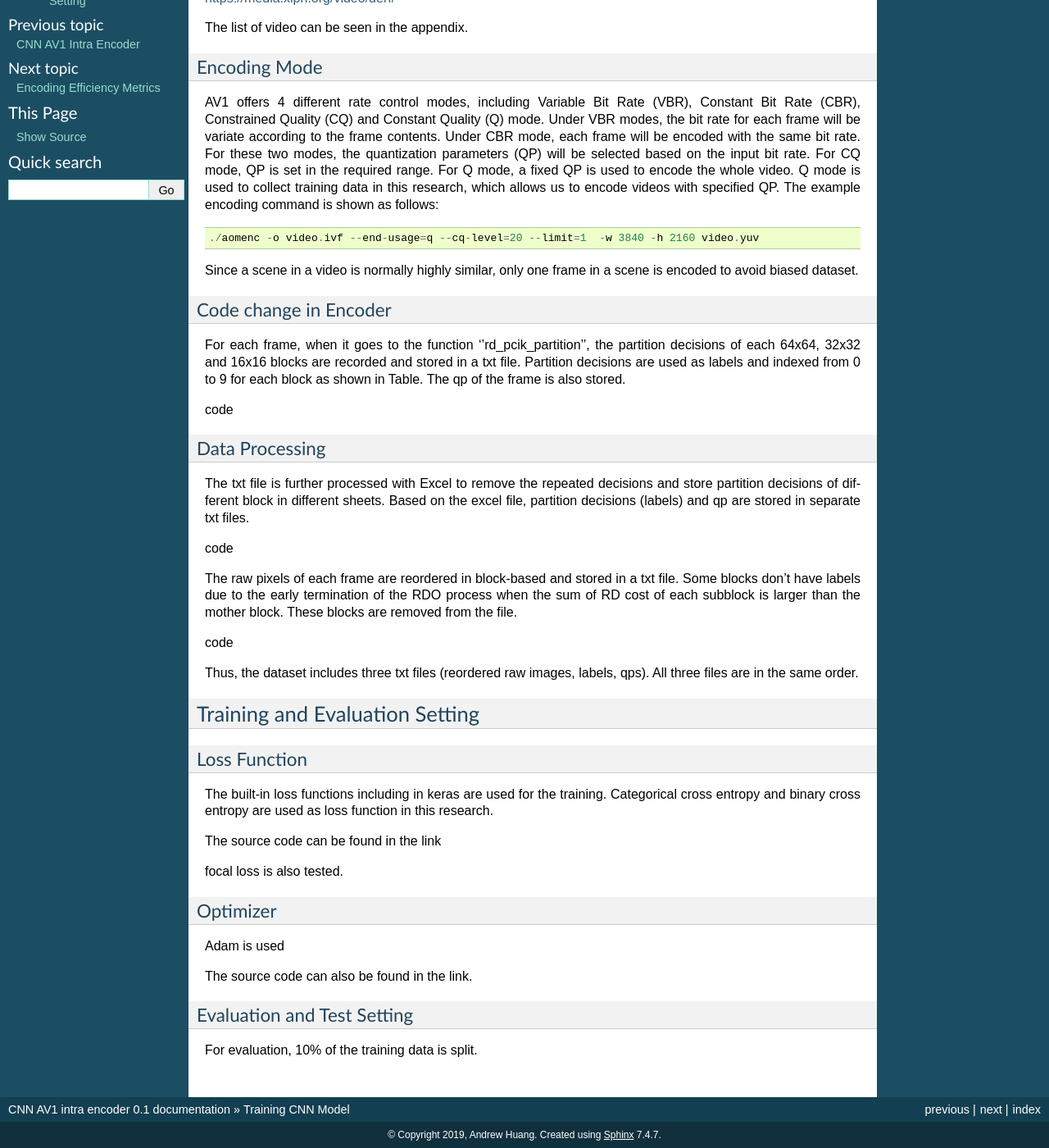
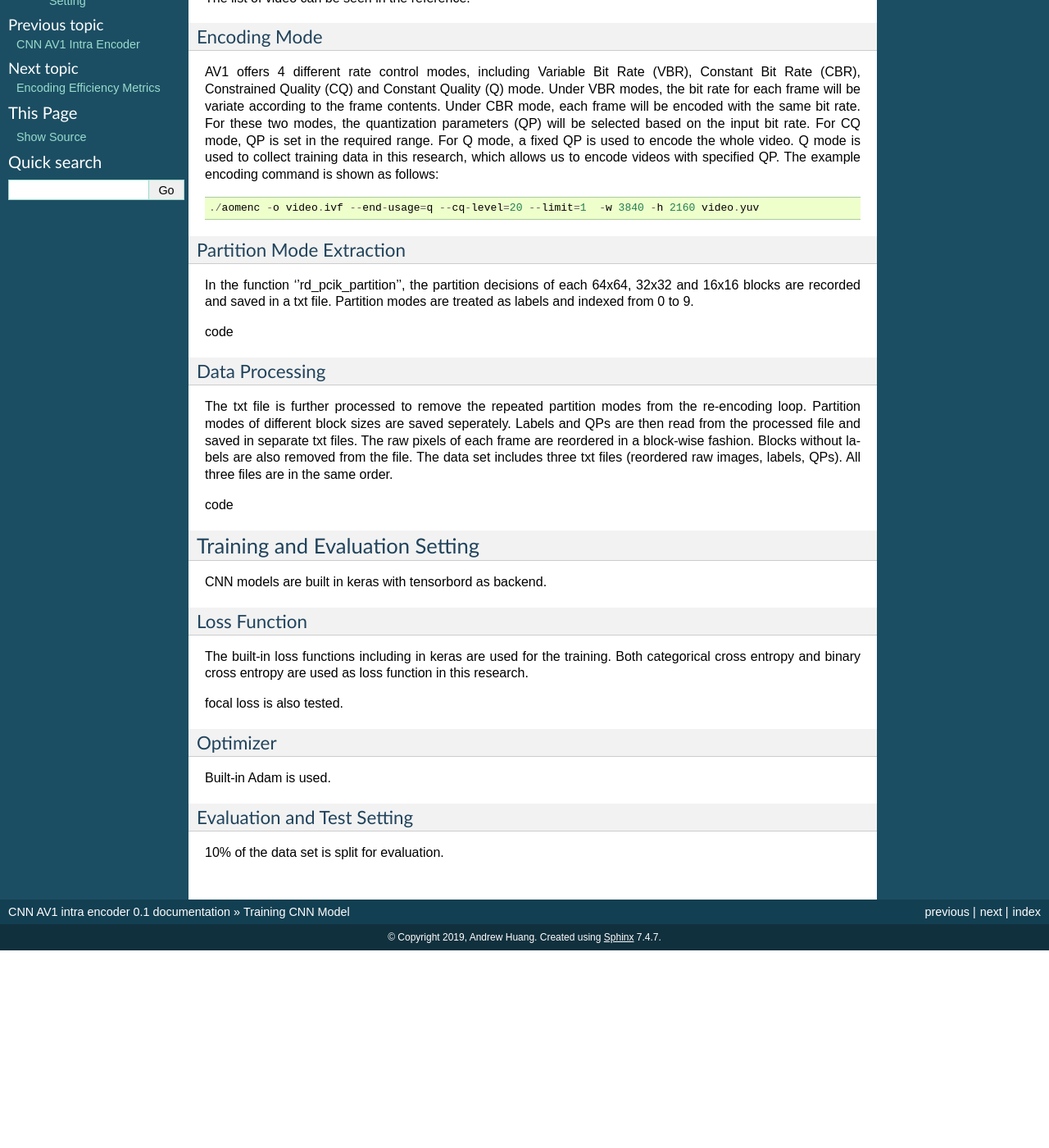
Before and after one commit to epadam/CNN-AV1-intra-encoder, a Sphinx documentation site: the page built from source/training.rst, in a window 1280 px wide and 1400 px high, scrolled down 289 px. Shown: the whole window at 82% size. Built offline with Sphinx 7.4.7, drawn with Linux system fonts in a browser that asks for light colours; after the commit the page ends 1448 px from its top, so only the background shows below that; some of the changed text lies outside the part shown.

Commit message:
Update training.rst

```diff
--- a/source/training.rst
+++ b/source/training.rst
@@ -1,6 +1,6 @@
 
 Training CNN Model
-======================================
+========================
 
 ========================================
 Labels Extraction from the Encoder
@@ -10,14 +10,12 @@ Labels Extraction from the Encoder
 Video Source
 -----------------------
 
-Videos with different resolution are downloaded from the following websites:
+Videos with different resolutions are downloaded from the following websites:
 
 http://medialab.sjtu.edu.cn/web4k/index.html
-
 https://media.xiph.org/video/derf/
 
-The list of video can be seen in the appendix.
-
+The list of video can be seen in the reference.
 
 ---------------
 Encoding Mode
@@ -28,45 +26,34 @@ The example encoding command is shown as follows::
 
   ./aomenc -o video.ivf --end-usage=q --cq-level=20 --limit=1  -w 3840 -h 2160 video.yuv
 
-Since a scene in a video is normally highly similar, only one frame in a scene is encoded to avoid biased dataset.
+--------------------------
+Partition Mode Extraction
+--------------------------
 
------------------------
-Code change in Encoder
------------------------
-
-For each frame, when it goes to the function ''rd_pcik_partition'', the partition decisions of each 64x64, 32x32 and 16x16 blocks are recorded and stored in a txt file.  Partition decisions are used as labels and indexed from 0 to 9 for each block as shown in Table. The qp of the frame is also stored.
+In the function ''rd_pcik_partition'', the partition decisions of each 64x64, 32x32 and 16x16 blocks are recorded and saved in a txt file. Partition modes are treated as labels and indexed from 0 to 9.
 
 code
-
 
 -----------------------
 Data Processing
 -----------------------
 
-The txt file is further processed with Excel to remove the repeated decisions and store partition decisions of different block in different sheets. Based on the excel file, partition decisions (labels) and qp are stored in separate txt files.
+The txt file is further processed to remove the repeated partition modes from the re-encoding loop. Partition modes of different block sizes are saved seperately. Labels and QPs are then read from the processed file and saved in separate txt files. The raw pixels of each frame are reordered in a block-wise fashion. Blocks without labels are also removed from the file.
+The data set includes three txt files (reordered raw images, labels, QPs). All three files are in the same order.
 
 code
 
-The raw pixels of each frame are reordered in block-based and stored in a txt file. Some blocks don't have labels due to the early termination of the RDO process when the sum of RD cost of each subblock is larger than the mother block. These blocks are removed from the file.
+===================================
+Training and Evaluation Setting
+===================================
 
-code
-
-
-Thus, the dataset includes three txt files (reordered raw images, labels, qps). All three files are in the same order.
-
-
-
-========================================
-Training and Evaluation Setting
-========================================
+CNN models are built in keras with tensorbord as backend.
 
 --------------
 Loss Function
 --------------
 
-The built-in loss functions including in keras are used for the training. Categorical cross entropy and binary cross entropy are used as loss function in this research.
-
-The source code can be found in the link
+The built-in loss functions including in keras are used for the training. Both categorical cross entropy and binary cross entropy are used as loss function in this research.
 
 focal loss is also tested.
 
@@ -74,12 +61,11 @@ focal loss is also tested.
 Optimizer
 --------------
 
-Adam is used
+Built-in Adam is used.
 
-The source code can also be found in the link.
 
 ----------------------------
 Evaluation and Test Setting
 ----------------------------
 
-For evaluation, 10% of the training data is split.
+10% of the data set is split for evaluation.
```
